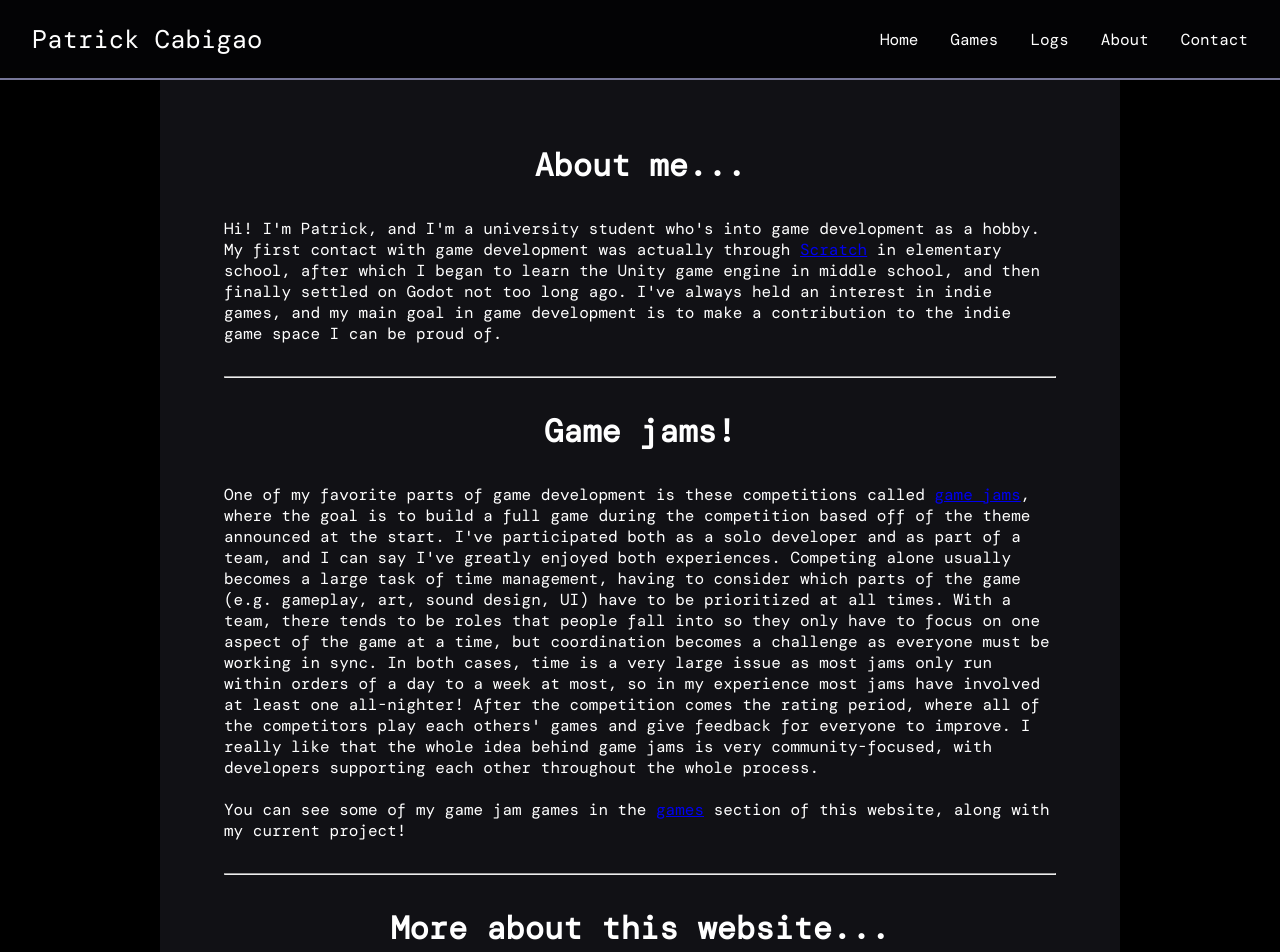
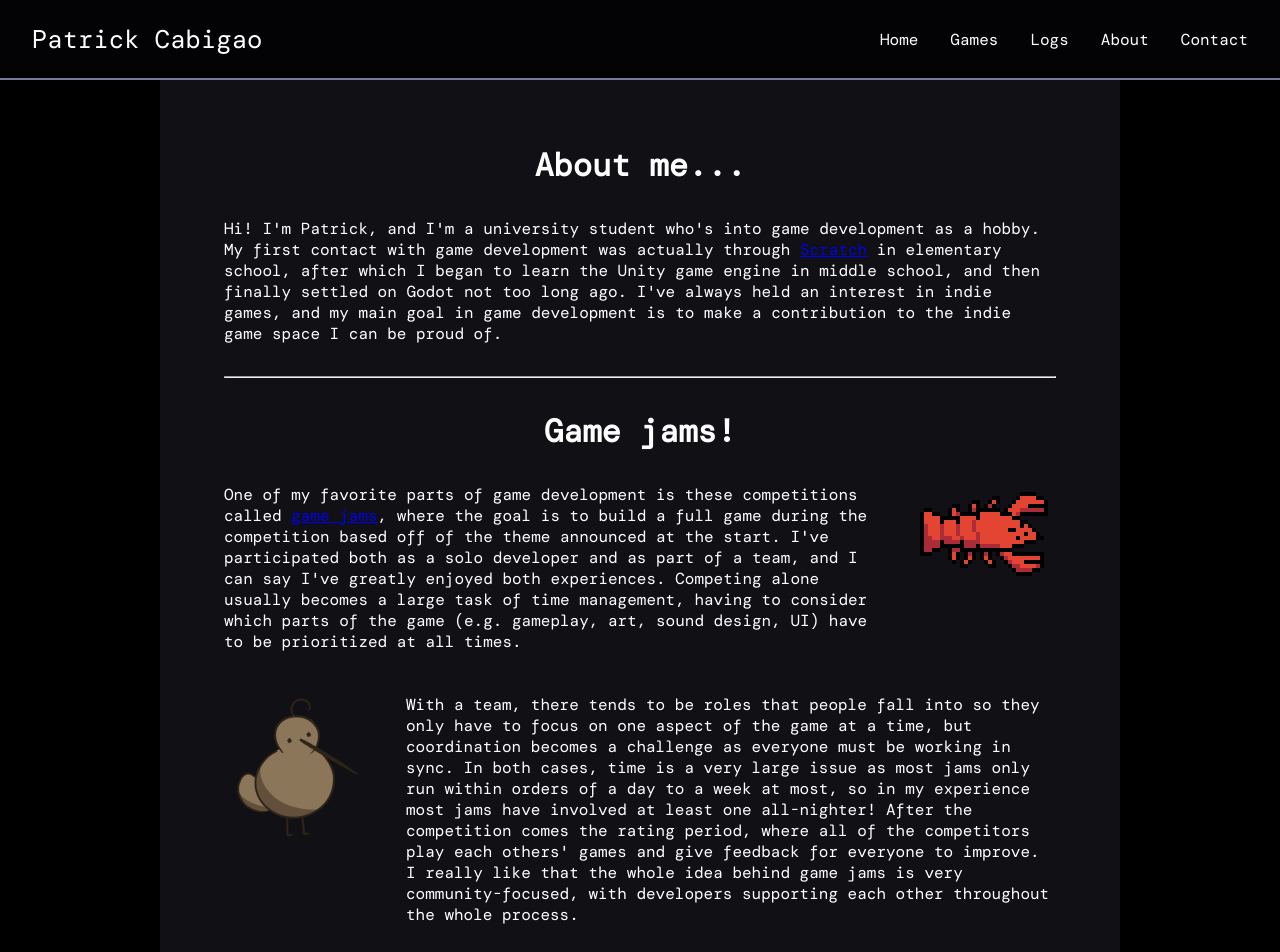
Before and after one commit to patrickcabigao/game-dev-portfolio, a React (Vite) app: page /about in a window 1280 px wide. Shown: the top 952 px of the page. Built offline with nearby package versions, Linux system fonts and the light colour scheme.

Commit message:
about page updated

```diff
--- a/src/App.css
+++ b/src/App.css
@@ -282,3 +282,9 @@ body:has(.homepage) {
     border-width: 0;
     border-style: solid;
 }
+
+.about-div {
+    display: flex;
+    justify-content: space-between;
+    gap: 2rem;
+}
--- a/src/pages/About.tsx
+++ b/src/pages/About.tsx
@@ -1,9 +1,12 @@
 import Page from "../components/Page";
+import robsterSprite from "../assets/robster-sprite.png";
+import wiwiSprite from "../assets/wiwi-sprite.png";
 
 const About = (): React.ReactNode => {
     return (
         <Page>
             <h1>About me...</h1>
+            <div className="about-div">
                 <p>
                     Hi! I'm Patrick, and I'm a university student who's into game development as a hobby.
                     My first contact with game development was actually through <a href="https://scratch.mit.edu/">Scratch</a> in
@@ -11,8 +14,10 @@ const About = (): React.ReactNode => {
                     and then finally settled on Godot not too long ago. I've always held an interest in indie games,
                     and my main goal in game development is to make a contribution to the indie game space I can be proud of.
                 </p>
+            </div>
             <hr/>
             <h1>Game jams!</h1>
+            <div className="about-div">
                 <p>
                     One of my favorite parts of game development is these competitions
                     called <a href="https://en.wikipedia.org/wiki/Game_jam">game jams</a>, where the goal is to build
@@ -20,7 +25,15 @@ const About = (): React.ReactNode => {
                     participated both as a solo developer and as part of a team, and I can say I've greatly
                     enjoyed both experiences. Competing alone usually becomes a large task of time management,
                     having to consider which parts of the game (e.g. gameplay, art, sound design, UI) have to be
-                prioritized at all times. With a team, there tends to be roles that people fall into so they
+                    prioritized at all times.
+                </p>
+                <img src={robsterSprite} alt="Robster the Lobster sprite" width="144px" height="96px"/>
+            </div>
+            <br/><br/>
+            <div className="about-div">
+                <img src={wiwiSprite} alt="Wiwi the Kiwi sprite" width="150px" height="150px"/>
+                <p>
+                    With a team, there tends to be roles that people fall into so they
                     only have to focus on one aspect of the game at a time, but coordination becomes a challenge
                     as everyone must be working in sync. In both cases, time is a very large issue as most jams
                     only run within orders of a day to a week at most, so in my experience most jams have involved
@@ -28,7 +41,9 @@ const About = (): React.ReactNode => {
                     play each others' games and give feedback for everyone to improve. I really like that the whole idea
                     behind game jams is very community-focused, with developers supporting each other throughout the whole process.
                 </p>
-            <br/>
+            </div>
+
+            <br/><br/>
             <p>
                 You can see some of my game jam games in the <a href="/games">games</a> section of this website, along
                 with my current project!
```
Also changed, not shown: src/assets/robster-sprite.png (added), src/assets/wiwi-sprite.png (added). Lines whose indentation alone changed are shown as unchanged.
